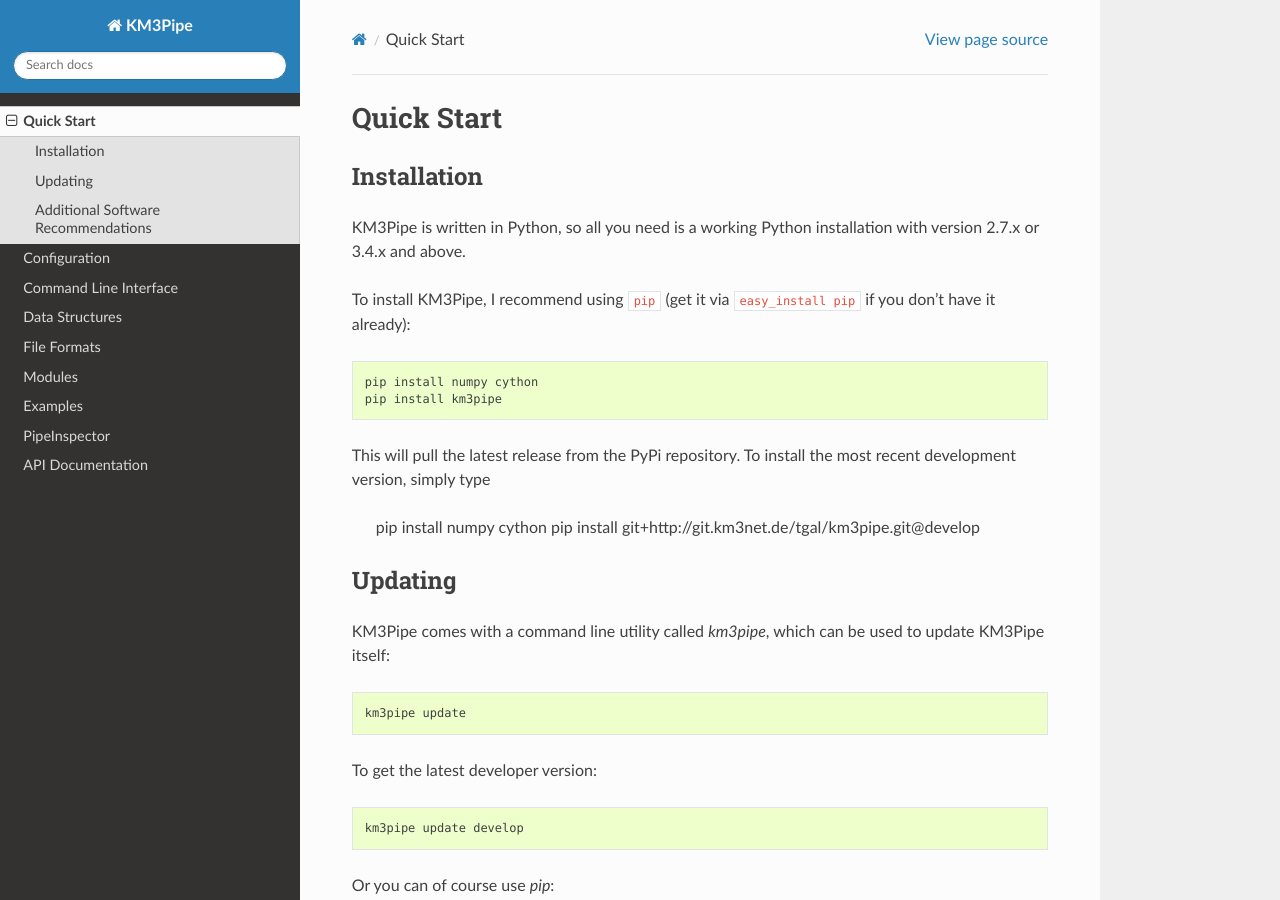
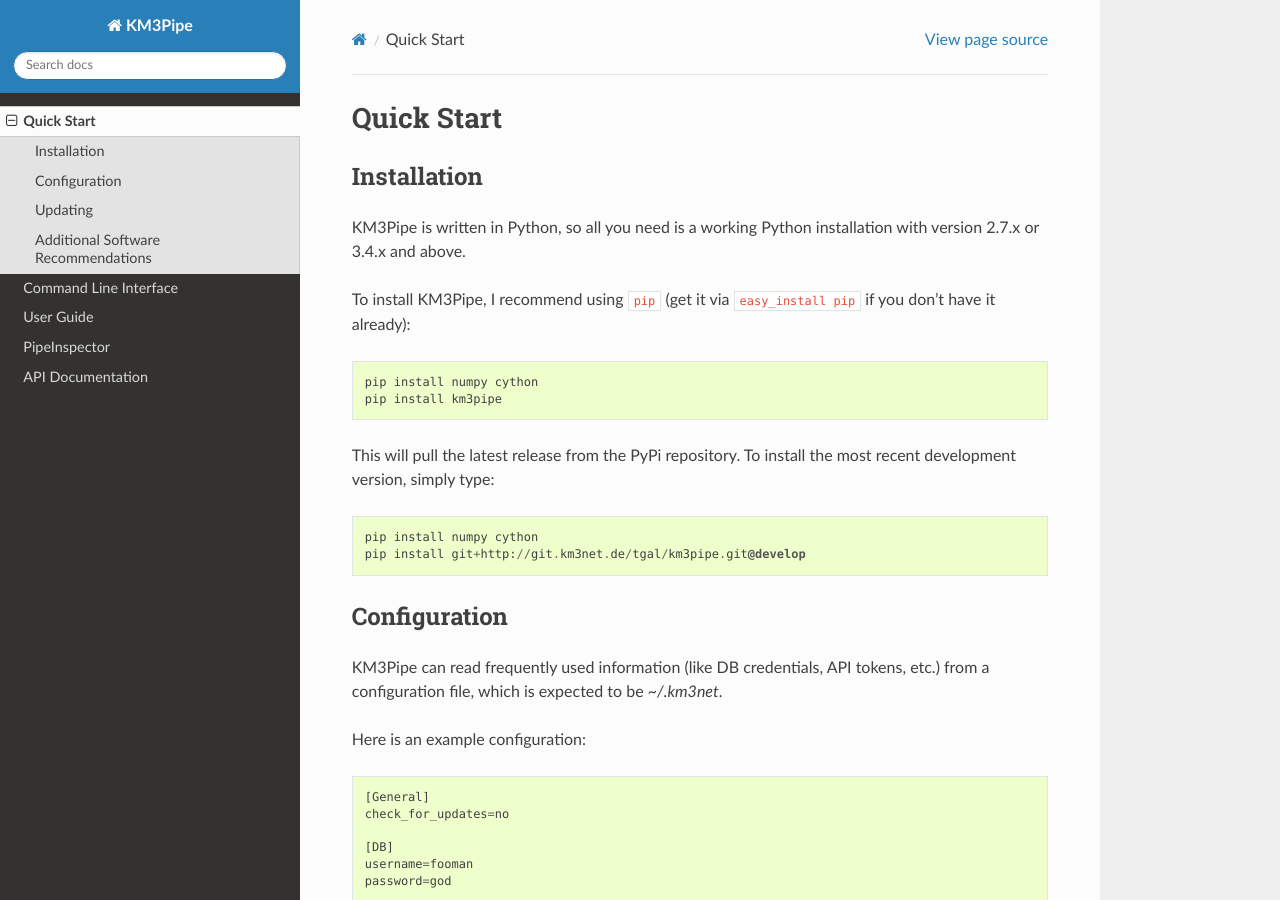
Before and after one commit to tamasgal/km3pipe, a Sphinx documentation site: the page built from docs/quick_start.rst, in a window 1280 px wide and 900 px high. Built offline with Sphinx 7.4.7 and the Read the Docs theme 2.0.0, drawn with Linux system fonts in a browser that asks for light colours; formulas are drawn with MathJax 3; pages that are not in the unit, such as notebooks, are missing from menus; the version number could not be read and is left out; some of the changed text lies outside the part shown.

Commit message:
start reorganizing docs

```diff
--- a/docs/quick_start.rst
+++ b/docs/quick_start.rst
@@ -1,5 +1,6 @@
 Quick Start
 ===========
+
 
 Installation
 ------------
@@ -14,10 +15,30 @@
     pip install km3pipe
 
 This will pull the latest release from the PyPi repository.
-To install the most recent development version, simply type
+To install the most recent development version, simply type::
 
     pip install numpy cython
     pip install git+http://git.km3net.de/tgal/km3pipe.git@develop
+
+
+Configuration
+-------------
+
+KM3Pipe can read frequently used information (like DB credentials, API tokens,
+etc.) from a configuration file, which is expected to be `~/.km3net`.
+
+Here is an example configuration::
+
+    [General]
+    check_for_updates=no
+
+    [DB]
+    username=fooman
+    password=god
+
+    [Slack]
+    token=xoxp-2355837568-2397897846-8945924372-395f023485
+
 
 Updating
 --------
```
Also changed, not shown: docs/data_structures.rst (deleted, +0 -58 lines), docs/examples.rst (deleted, +0 -26 lines), docs/file_formats.rst (deleted, +0 -36 lines), docs/index.rst (+2 -6 lines), docs/user_guide.rst (added, +140 -0 lines).
